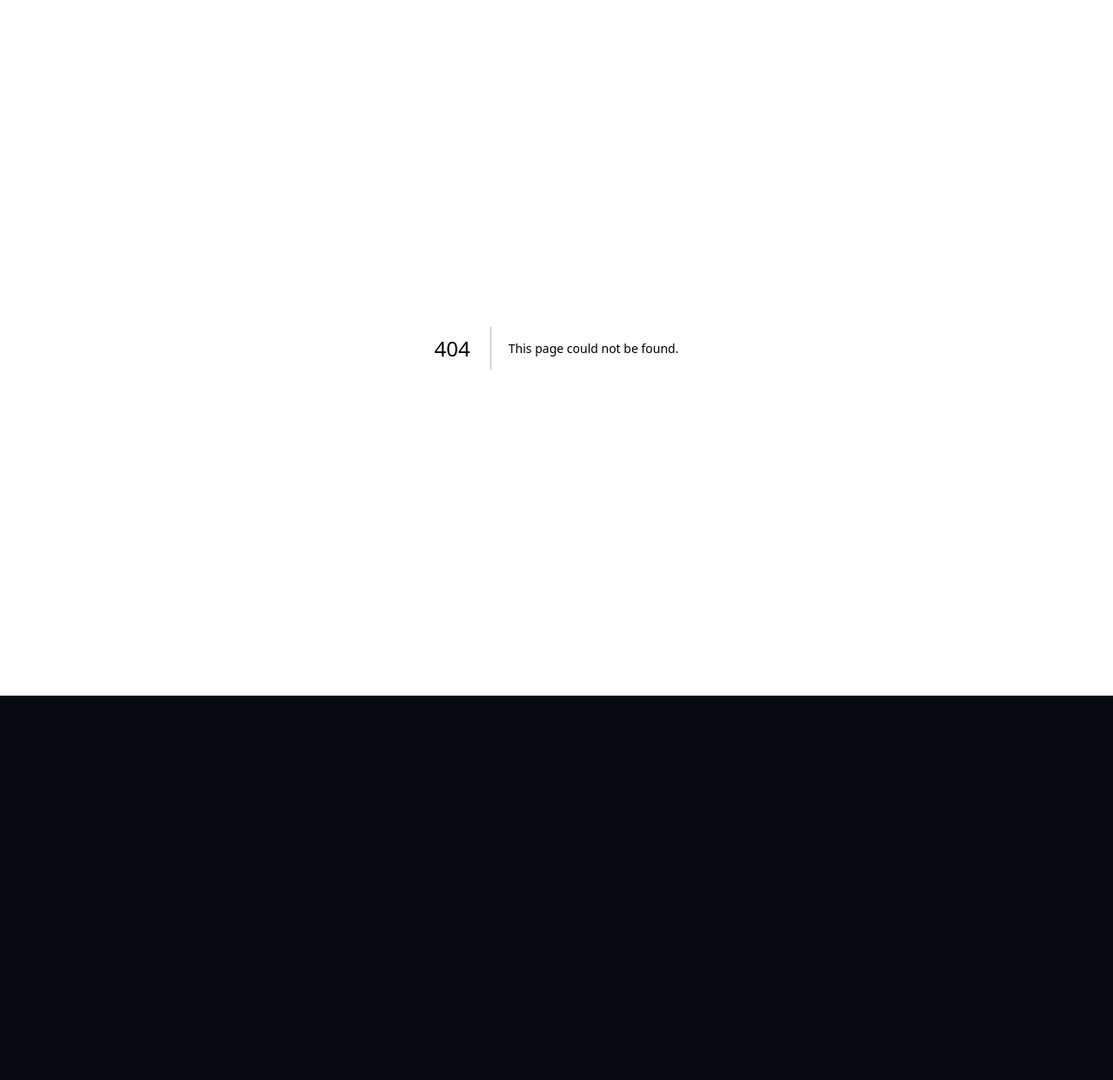
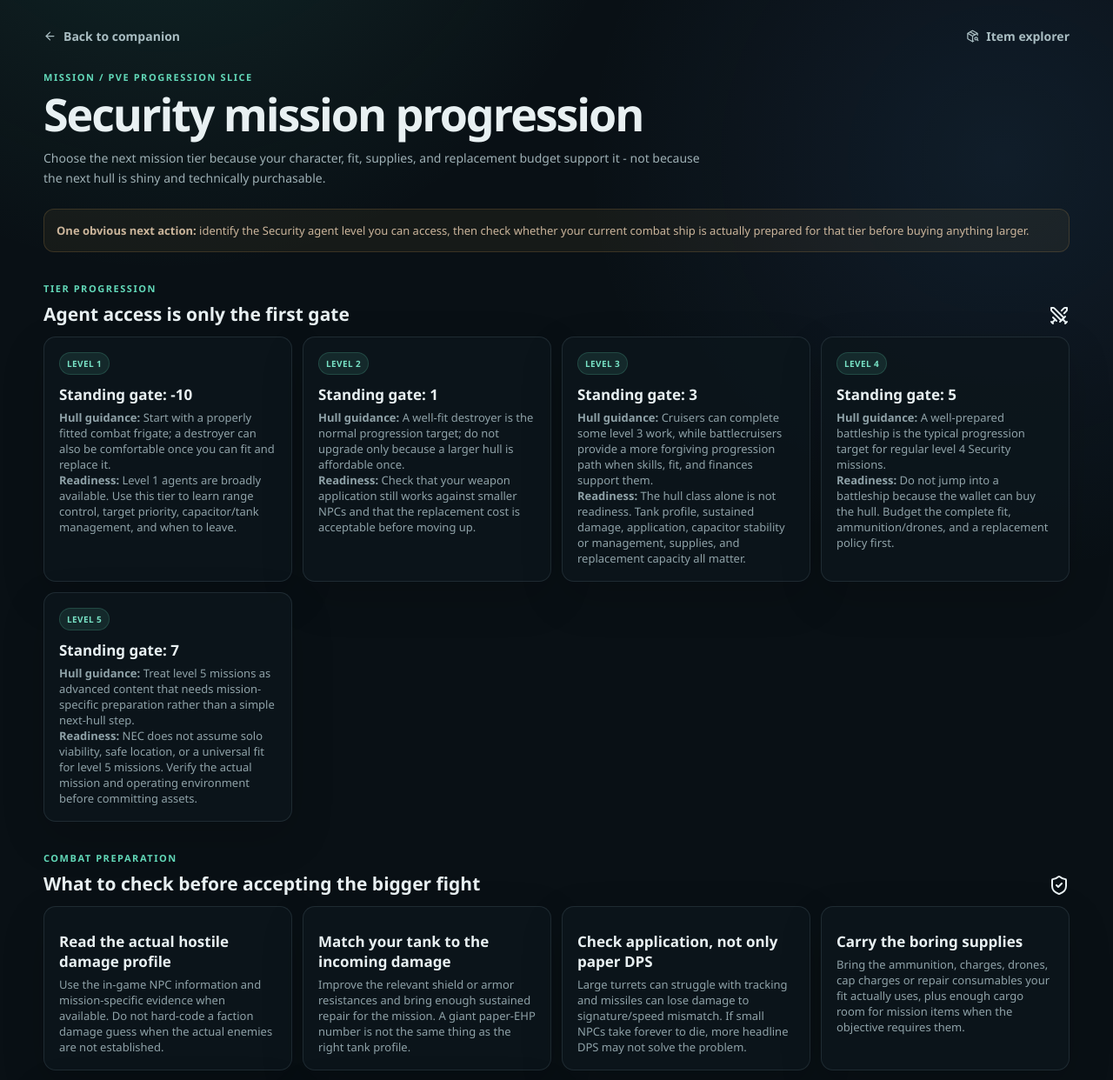
Before and after one commit to Ab0ut47Pandas/new-eden-companion, a Next.js app: page /activities/missions in a window 1280 px wide. Before the commit this address had no page. Shown: the top 1242 px of the page at 87% size. Before the commit the page ends 800 px from the top, so only its background shows below. Built offline with nearby package versions, Linux system fonts and the light colour scheme.

Commit message:
Add MIS-01 mission PvE activity page

```diff
--- /dev/null
+++ b/src/app/activities/missions/page.tsx
@@ -0,0 +1,105 @@
+import { ArrowLeft, ExternalLink, PackageSearch, ShieldCheck, Swords, WalletCards } from "lucide-react";
+import Link from "next/link";
+
+import {
+  MISSION_BOUNDARIES,
+  MISSION_COMBAT_HABITS,
+  MISSION_LEVELS,
+  MISSION_SOURCES,
+} from "@/lib/activity/mission-pve-guide";
+
+import styles from "../../items/item-explorer.module.css";
+
+export default function MissionsActivityPage() {
+  return (
+    <main className={styles.shell}>
+      <div className={styles.container}>
+        <div className={styles.topbar}>
+          <Link className={styles.backLink} href="/"><ArrowLeft size={15} /> Back to companion</Link>
+          <Link className={styles.secondaryLink} href="/items"><PackageSearch size={15} /> Item explorer</Link>
+        </div>
+
+        <section className={styles.hero}>
+          <div className={styles.eyebrow}>Mission / PvE progression slice</div>
+          <h1>Security mission progression</h1>
+          <p>Choose the next mission tier because your character, fit, supplies, and replacement budget support it - not because the next hull is shiny and technically purchasable.</p>
+        </section>
+
+        <div className={styles.notice}>
+          <strong>One obvious next action:</strong> identify the Security agent level you can access, then check whether your current combat ship is actually prepared for that tier before buying anything larger.
+        </div>
+
+        <section className={styles.section}>
+          <div className={styles.sectionHeader}>
+            <div><div className={styles.eyebrow}>Tier progression</div><h2>Agent access is only the first gate</h2></div>
+            <Swords size={24} />
+          </div>
+          <div className={styles.results}>
+            {MISSION_LEVELS.map((entry) => (
+              <article className={styles.resultCard} key={entry.level}>
+                <div className={styles.resultTop}><span className={styles.kindPill}>Level {entry.level}</span></div>
+                <h3>Standing gate: {entry.minimumStanding}</h3>
+                <p><strong>Hull guidance:</strong> {entry.shipGuidance}</p>
+                <p><strong>Readiness:</strong> {entry.readinessNote}</p>
+              </article>
+            ))}
+          </div>
+        </section>
+
+        <section className={styles.section}>
+          <div className={styles.sectionHeader}>
+            <div><div className={styles.eyebrow}>Combat preparation</div><h2>What to check before accepting the bigger fight</h2></div>
+            <ShieldCheck size={24} />
+          </div>
+          <div className={styles.results}>
+            {MISSION_COMBAT_HABITS.map((habit) => (
+              <article className={styles.resultCard} key={habit.label}>
+                <h3>{habit.label}</h3>
+                <p>{habit.guidance}</p>
+              </article>
+            ))}
+          </div>
+        </section>
+
+        <section className={styles.section}>
+          <div className={styles.sectionHeader}>
+            <div><div className={styles.eyebrow}>Upgrade value</div><h2>Can buy is not can afford to lose</h2></div>
+            <WalletCards size={24} />
+          </div>
+          <div className={styles.panel}>
+            <p className={styles.description}>A hull upgrade only helps when the complete fit improves the mission problem you actually have. Compare fitted cost, ammunition/drones/consumables, application, tank, and a replacement reserve before moving up. If the new ship consumes nearly all liquid ISK, NEC should treat that as a risk warning, not a progression achievement.</p>
+          </div>
+        </section>
+
+        <section className={styles.section}>
+          <div className={styles.sectionHeader}>
+            <div><div className={styles.eyebrow}>Honest unknowns</div><h2>What NEC must not pretend to know</h2></div>
+          </div>
+          <div className={styles.panel}>
+            <ul className={styles.skillList}>
+              {MISSION_BOUNDARIES.map((boundary) => <li key={boundary}>{boundary}</li>)}
+            </ul>
+          </div>
+        </section>
+
+        <section className={styles.section}>
+          <div className={styles.sectionHeader}>
+            <div><div className={styles.eyebrow}>Source provenance</div><h2>Why NEC says this</h2></div>
+          </div>
+          <div className={styles.panel}>
+            <ul className={styles.skillList}>
+              {MISSION_SOURCES.map((source) => (
+                <li key={source.url}>
+                  <a className={styles.secondaryLink} href={source.url} target="_blank" rel="noreferrer">
+                    {source.title} <ExternalLink size={13} />
+                  </a>
+                  <span> - verified {source.verifiedOn}; supports {source.supports.join(", ")}.</span>
+                </li>
+              ))}
+            </ul>
+          </div>
+        </section>
+      </div>
+    </main>
+  );
+}
```
